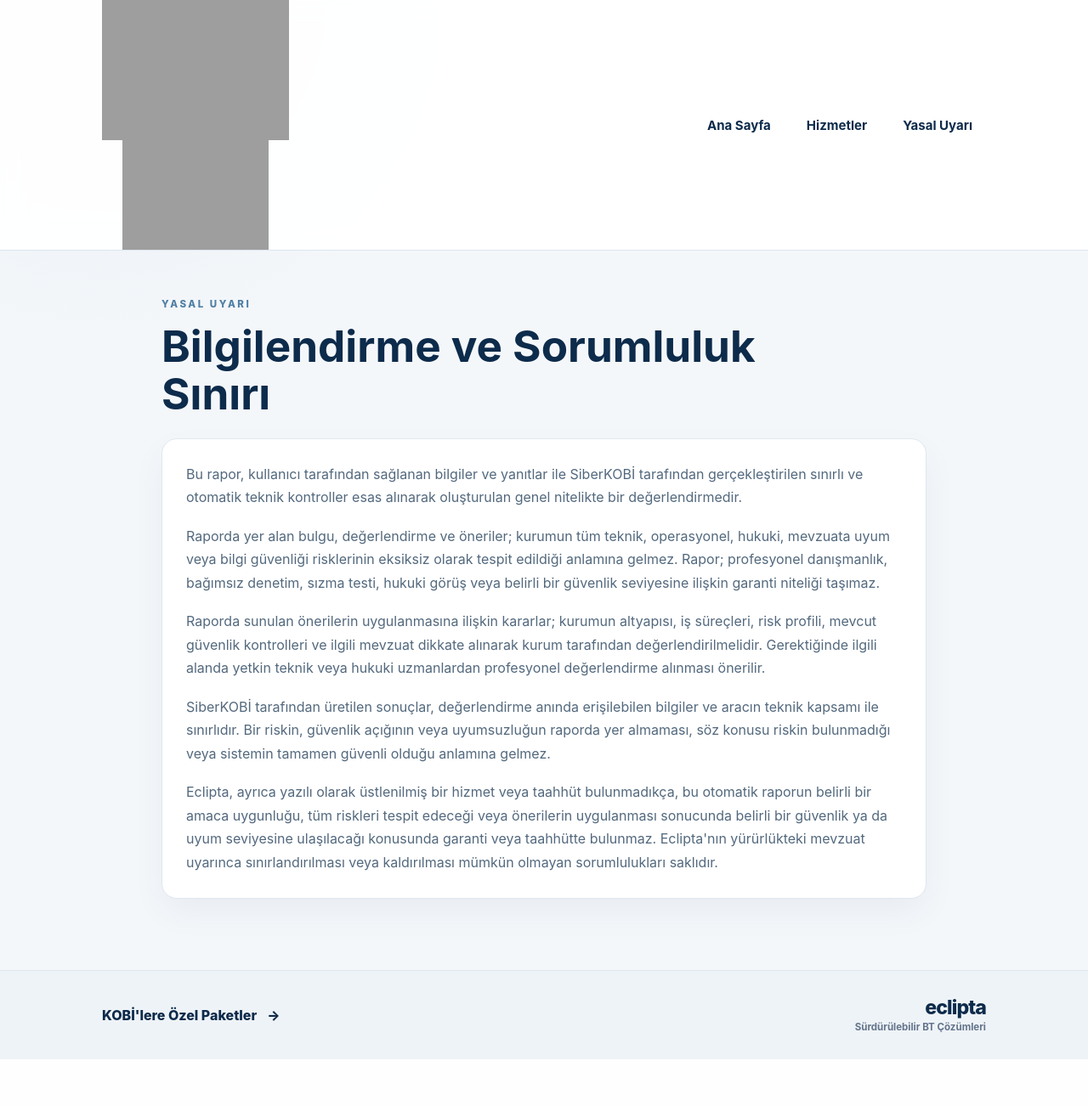
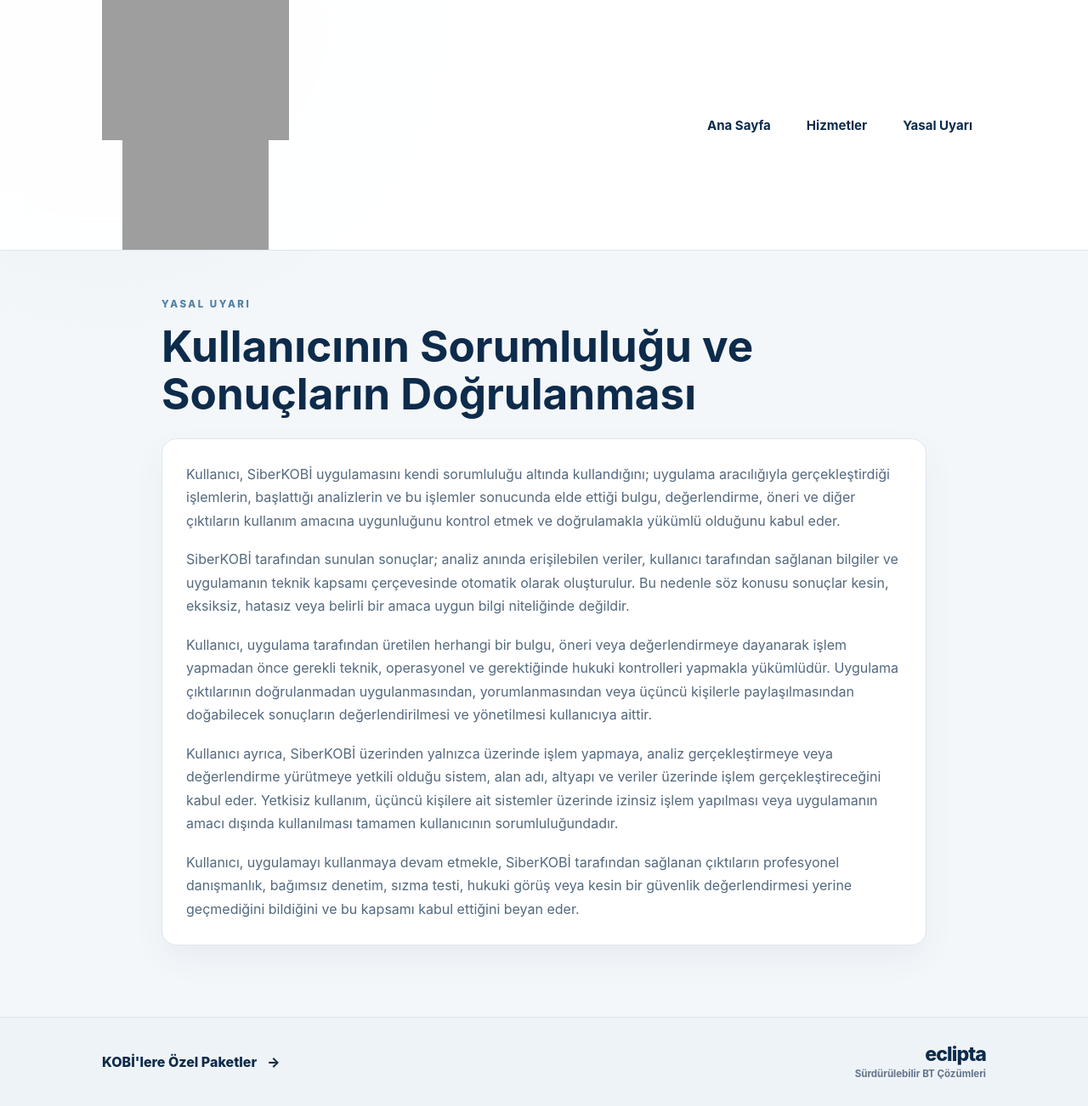
Before and after one commit to YagmurEr/siberkobi, a Flask app: page /yasal-uyari in a window 1280 px wide. Shown: the whole page at 85% size. Before the commit the page ends 1247 px from the top, so only its background shows below. Run offline with Flask 3, Linux system fonts and the light colour scheme; grey boxes are pictures that could not be loaded.

Commit message:
Replace legal notice with user responsibility terms
* legal: replace notice with user responsibility terms

* legal: update in-app legal notice text

* test: align legal notice expectations with approved text

```diff
--- a/app/templates/legal_notice.html
+++ b/app/templates/legal_notice.html
@@ -4,18 +4,18 @@
 <section class="legal-page">
   <div class="container legal-page-inner">
     <p class="ui-kicker ui-kicker--dark">YASAL UYARI</p>
-    <h1>Bilgilendirme ve Sorumluluk Sınırı</h1>
+    <h1>Kullanıcının Sorumluluğu ve Sonuçların Doğrulanması</h1>
 
     <div class="legal-copy">
-      <p>Bu rapor, kullanıcı tarafından sağlanan bilgiler ve yanıtlar ile SiberKOBİ tarafından gerçekleştirilen sınırlı ve otomatik teknik kontroller esas alınarak oluşturulan genel nitelikte bir değerlendirmedir.</p>
+      <p>Kullanıcı, SiberKOBİ uygulamasını kendi sorumluluğu altında kullandığını; uygulama aracılığıyla gerçekleştirdiği işlemlerin, başlattığı analizlerin ve bu işlemler sonucunda elde ettiği bulgu, değerlendirme, öneri ve diğer çıktıların kullanım amacına uygunluğunu kontrol etmek ve doğrulamakla yükümlü olduğunu kabul eder.</p>
 
-      <p>Raporda yer alan bulgu, değerlendirme ve öneriler; kurumun tüm teknik, operasyonel, hukuki, mevzuata uyum veya bilgi güvenliği risklerinin eksiksiz olarak tespit edildiği anlamına gelmez. Rapor; profesyonel danışmanlık, bağımsız denetim, sızma testi, hukuki görüş veya belirli bir güvenlik seviyesine ilişkin garanti niteliği taşımaz.</p>
+      <p>SiberKOBİ tarafından sunulan sonuçlar; analiz anında erişilebilen veriler, kullanıcı tarafından sağlanan bilgiler ve uygulamanın teknik kapsamı çerçevesinde otomatik olarak oluşturulur. Bu nedenle söz konusu sonuçlar kesin, eksiksiz, hatasız veya belirli bir amaca uygun bilgi niteliğinde değildir.</p>
 
-      <p>Raporda sunulan önerilerin uygulanmasına ilişkin kararlar; kurumun altyapısı, iş süreçleri, risk profili, mevcut güvenlik kontrolleri ve ilgili mevzuat dikkate alınarak kurum tarafından değerlendirilmelidir. Gerektiğinde ilgili alanda yetkin teknik veya hukuki uzmanlardan profesyonel değerlendirme alınması önerilir.</p>
+      <p>Kullanıcı, uygulama tarafından üretilen herhangi bir bulgu, öneri veya değerlendirmeye dayanarak işlem yapmadan önce gerekli teknik, operasyonel ve gerektiğinde hukuki kontrolleri yapmakla yükümlüdür. Uygulama çıktılarının doğrulanmadan uygulanmasından, yorumlanmasından veya üçüncü kişilerle paylaşılmasından doğabilecek sonuçların değerlendirilmesi ve yönetilmesi kullanıcıya aittir.</p>
 
-      <p>SiberKOBİ tarafından üretilen sonuçlar, değerlendirme anında erişilebilen bilgiler ve aracın teknik kapsamı ile sınırlıdır. Bir riskin, güvenlik açığının veya uyumsuzluğun raporda yer almaması, söz konusu riskin bulunmadığı veya sistemin tamamen güvenli olduğu anlamına gelmez.</p>
+      <p>Kullanıcı ayrıca, SiberKOBİ üzerinden yalnızca üzerinde işlem yapmaya, analiz gerçekleştirmeye veya değerlendirme yürütmeye yetkili olduğu sistem, alan adı, altyapı ve veriler üzerinde işlem gerçekleştireceğini kabul eder. Yetkisiz kullanım, üçüncü kişilere ait sistemler üzerinde izinsiz işlem yapılması veya uygulamanın amacı dışında kullanılması tamamen kullanıcının sorumluluğundadır.</p>
 
-      <p>Eclipta, ayrıca yazılı olarak üstlenilmiş bir hizmet veya taahhüt bulunmadıkça, bu otomatik raporun belirli bir amaca uygunluğu, tüm riskleri tespit edeceği veya önerilerin uygulanması sonucunda belirli bir güvenlik ya da uyum seviyesine ulaşılacağı konusunda garanti veya taahhütte bulunmaz. Eclipta'nın yürürlükteki mevzuat uyarınca sınırlandırılması veya kaldırılması mümkün olmayan sorumlulukları saklıdır.</p>
+      <p>Kullanıcı, uygulamayı kullanmaya devam etmekle, SiberKOBİ tarafından sağlanan çıktıların profesyonel danışmanlık, bağımsız denetim, sızma testi, hukuki görüş veya kesin bir güvenlik değerlendirmesi yerine geçmediğini bildiğini ve bu kapsamı kabul ettiğini beyan eder.</p>
     </div>
   </div>
 </section>
```
Also changed, not shown: docs/YASAL-UYARI.md (+6 -6 lines), tests/test_web.py (+2 -2 lines).
